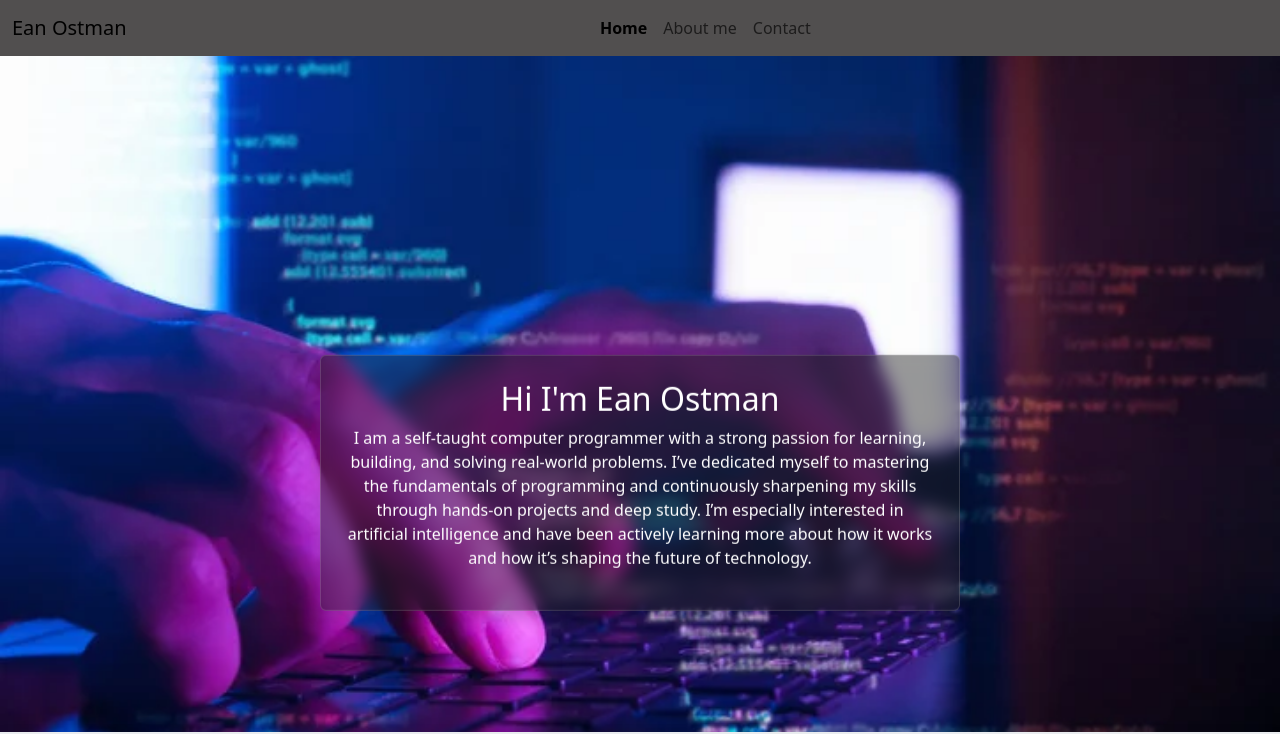
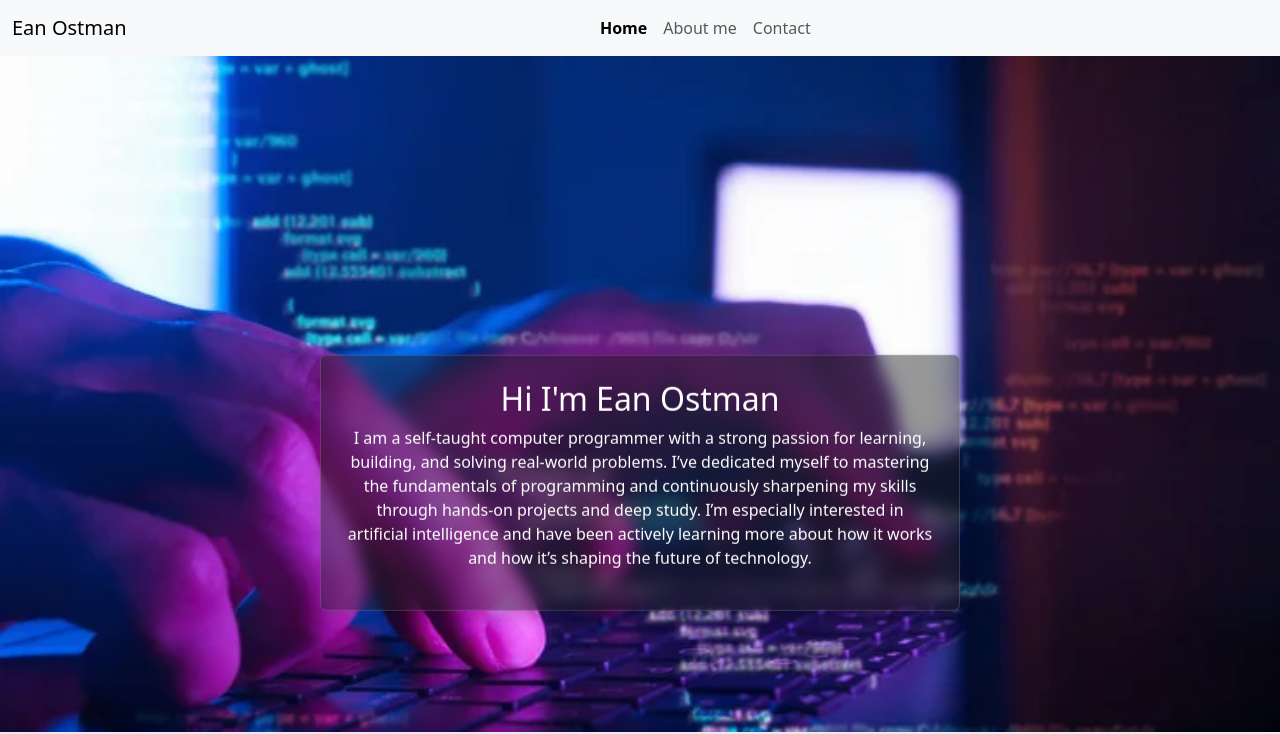
Before and after one commit to eanostman/Portfolio, a plain HTML site: page index.html in a window 1280 px wide. Shown: the top 734 px of the page. Drawn offline with nearby package versions, Linux system fonts and the light colour scheme.

Commit message:
fixed light mode

```diff
--- a/style.css
+++ b/style.css
@@ -76,7 +76,9 @@
         color: #fff; /* light text for contrast */
       }
 }
-
+.auto-navbar {
+  background-color: #f8f9fa !important; /* Bootstrap light gray, or choose your own */
+}
 /* Navbar styles for dark mode */
 @media (prefers-color-scheme: dark) {
       .auto-navbar {
```
